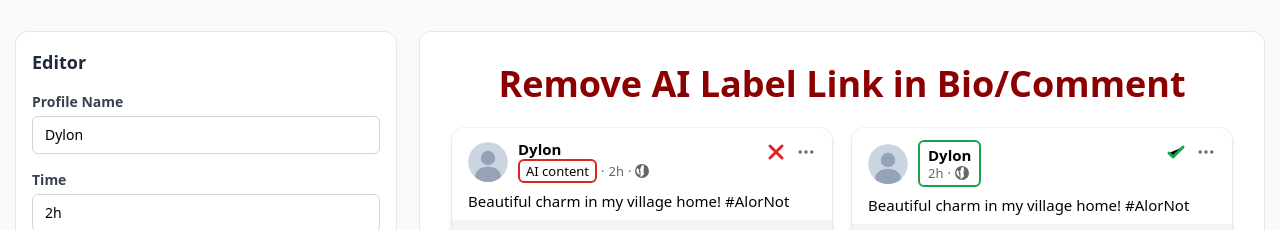
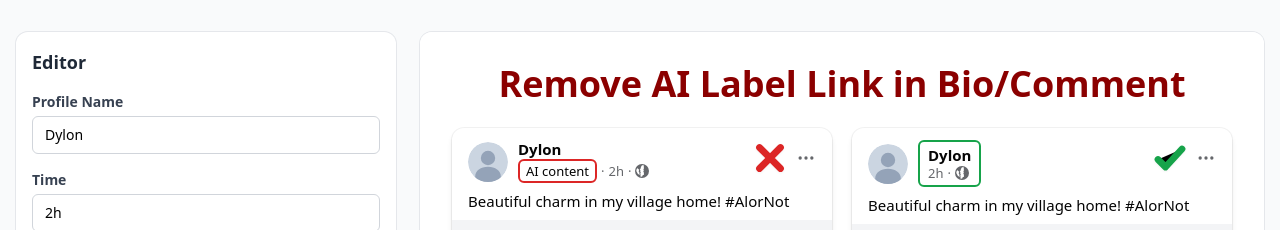
Before and after one commit to ailabelremove/fb-before-after-generator, a Next.js app: page / in a window 1280 px wide. Shown: the top 230 px of the page. Built offline with nearby package versions, Linux system fonts and the light colour scheme.

Commit message:
Update FacebookPostCard.tsx

```diff
--- a/components/FacebookPostCard.tsx
+++ b/components/FacebookPostCard.tsx
@@ -139,16 +139,22 @@ function GlobeIcon() {
 
 function CrossMark() {
   return (
-    <svg viewBox="0 0 24 24" className="h-6 w-6 shrink-0 stroke-red-600 stroke-[3]">
-      <path d="M6 6l12 12M18 6L6 18" strokeLinecap="round" />
+    <svg
+      viewBox="0 0 24 24"
+      className="h-9 w-9 shrink-0 stroke-red-600 stroke-[4.5] drop-shadow-sm"
+    >
+      <path d="M5 5l14 14M19 5L5 19" strokeLinecap="round" />
     </svg>
   );
 }
 
 function CheckMark() {
   return (
-    <svg viewBox="0 0 24 24" className="h-6 w-6 shrink-0 stroke-green-600 stroke-[3]">
-      <path d="M5 13l4 4L19 7" strokeLinecap="round" strokeLinejoin="round" />
+    <svg
+      viewBox="0 0 24 24"
+      className="h-9 w-9 shrink-0 stroke-green-600 stroke-[4.5] drop-shadow-sm"
+    >
+      <path d="M4 13l5 5L20 6" strokeLinecap="round" strokeLinejoin="round" />
     </svg>
   );
 }
```
